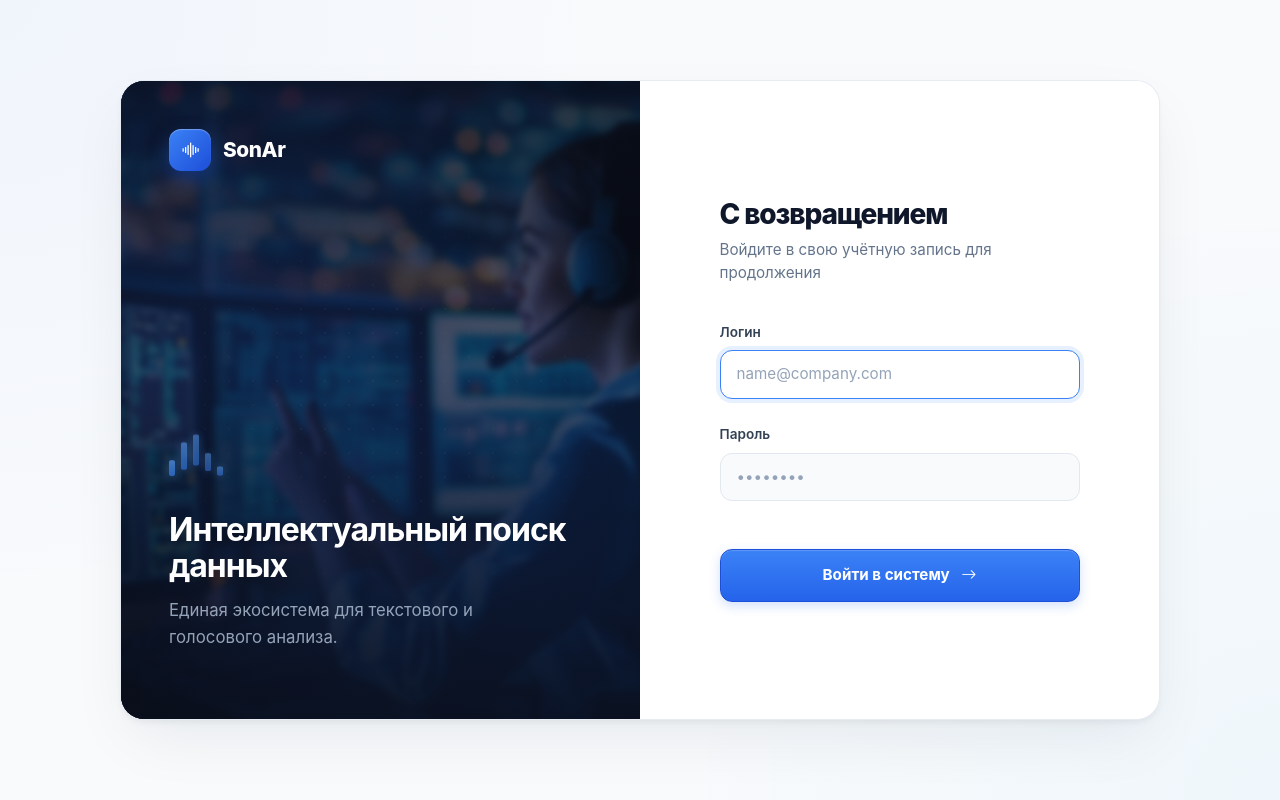
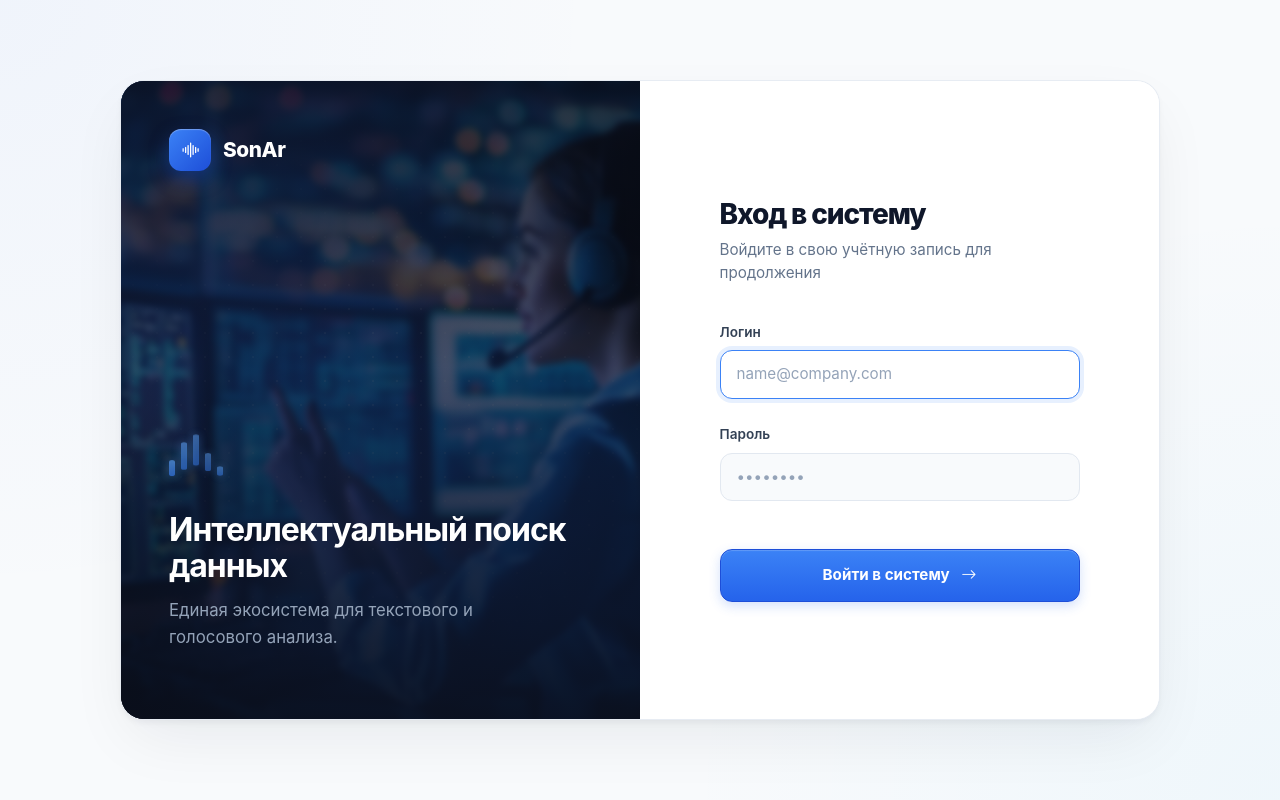
Before and after one commit to funeral-axe/hackaton-steppe-ai-progen, a FastAPI app: page /login in a window 1280 px wide. Run offline with FastAPI, Linux system fonts and the light colour scheme; parts of the project's set-up code (start-up, migrations or seed data) failed here and were passed over; some libraries are stand-ins or nearby versions.

Commit message:
title-changed-in-login-page

```diff
--- a/templates/login.html
+++ b/templates/login.html
@@ -55,7 +55,7 @@
             </div>
 
             <div class="login-header">
-                <h1>С возвращением</h1>
+                <h1>Вход в систему</h1>
                 <p class="login-card-subtitle">Войдите в свою учётную запись для продолжения</p>
             </div>
 
```
